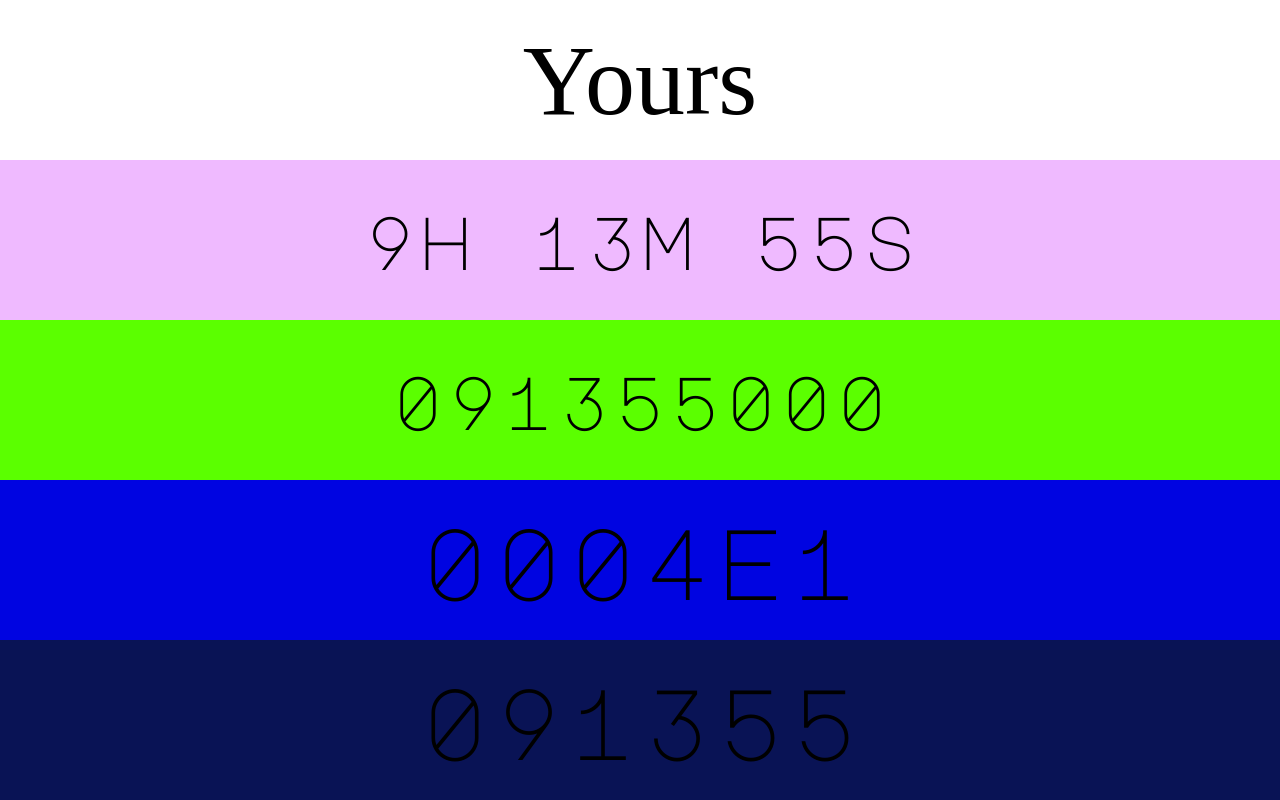
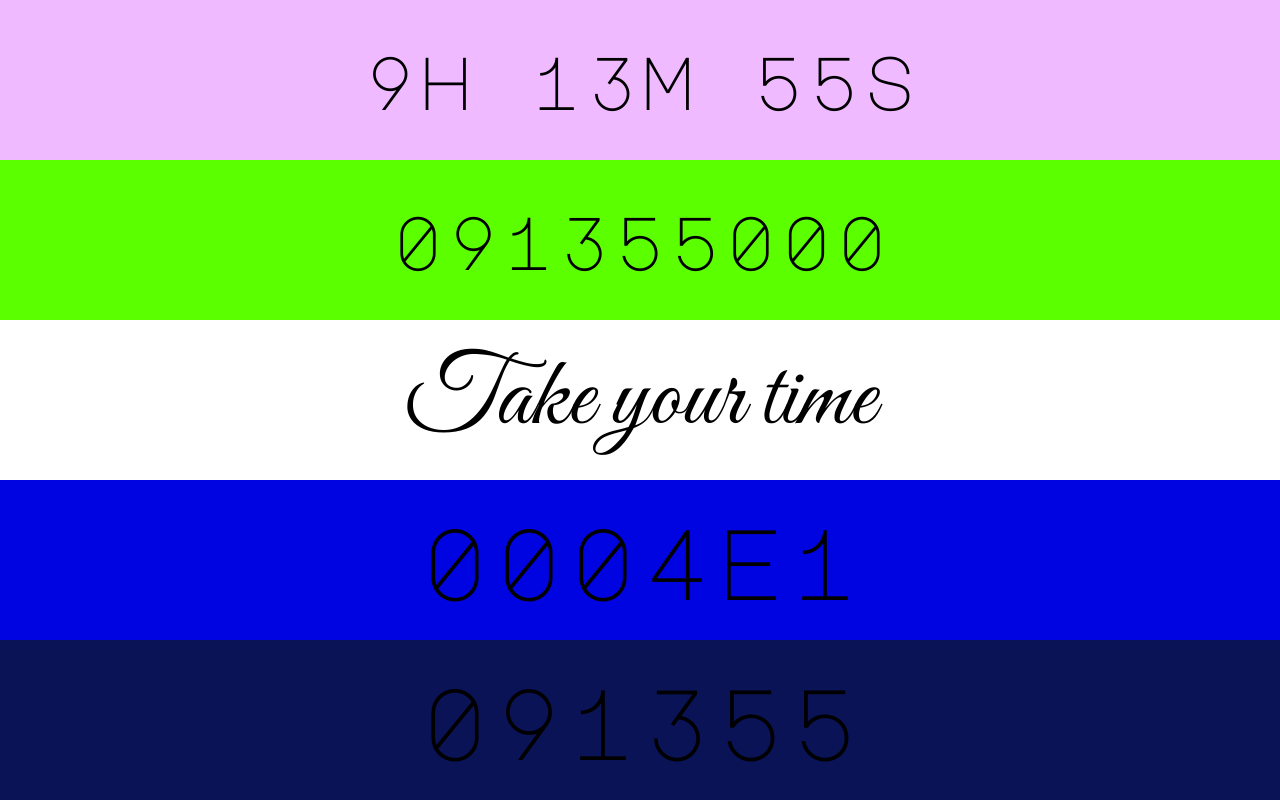
Before and after one commit to Coul33t/color-me-unsurprised, a plain HTML site: page index.html in a window 1280 px wide. Drawn offline with Linux system fonts and the light colour scheme; a web font is replaced by a local one.

Commit message:
:lipstick: Changed the fonts

```diff
--- a/index.html
+++ b/index.html
@@ -3,18 +3,19 @@
 <head>
     <link rel="stylesheet" type="text/css" href="style.css" />
     <link href="https://fonts.googleapis.com/css?family=Major+Mono+Display&display=swap" rel="stylesheet" />
+    <link href="https://fonts.googleapis.com/css?family=Great+Vibes&display=swap" rel="stylesheet" />
     <title>Colour me unsurprised</title>
 </head>
 
 <body>
     <div id="yours">
-        <p class="global_name"></p>
         <div id="no_ms" class="display">
             <p class="name"></p> <p class="number"></p>
         </div>
         <div id="all_no_labels_rgb" class="display">
             <p class="name"></p> <p class="number"></p>
         </div>
+        <p class="global_name"></p>
         <div id="increment_ms" class="display">
             <p class="name"></p> <p class="number"></p>
         </div>
--- a/main.js
+++ b/main.js
@@ -134,7 +134,7 @@ var desired_variation = 50
 var val_to_change = Math.random() * 3;
 var more_or_less = (Math.random() * 2) - 1;
 
-document.getElementById("yours").getElementsByClassName('global_name')[0].innerHTML = "Yours";
+document.getElementById("yours").getElementsByClassName('global_name')[0].innerHTML = "Take your time";
 var test = window.setInterval(function(){
 
     document.getElementById("no_ms").getElementsByClassName('number')[0].innerHTML = get_time('no_ms');
--- a/style.css
+++ b/style.css
@@ -27,7 +27,7 @@ p {
 }
 
 .global_name {
-    font-family: "Simplifica";
+    font-family: "Great Vibes";
     font-size: 100px;
     display: flex;
     justify-content: center;
```
